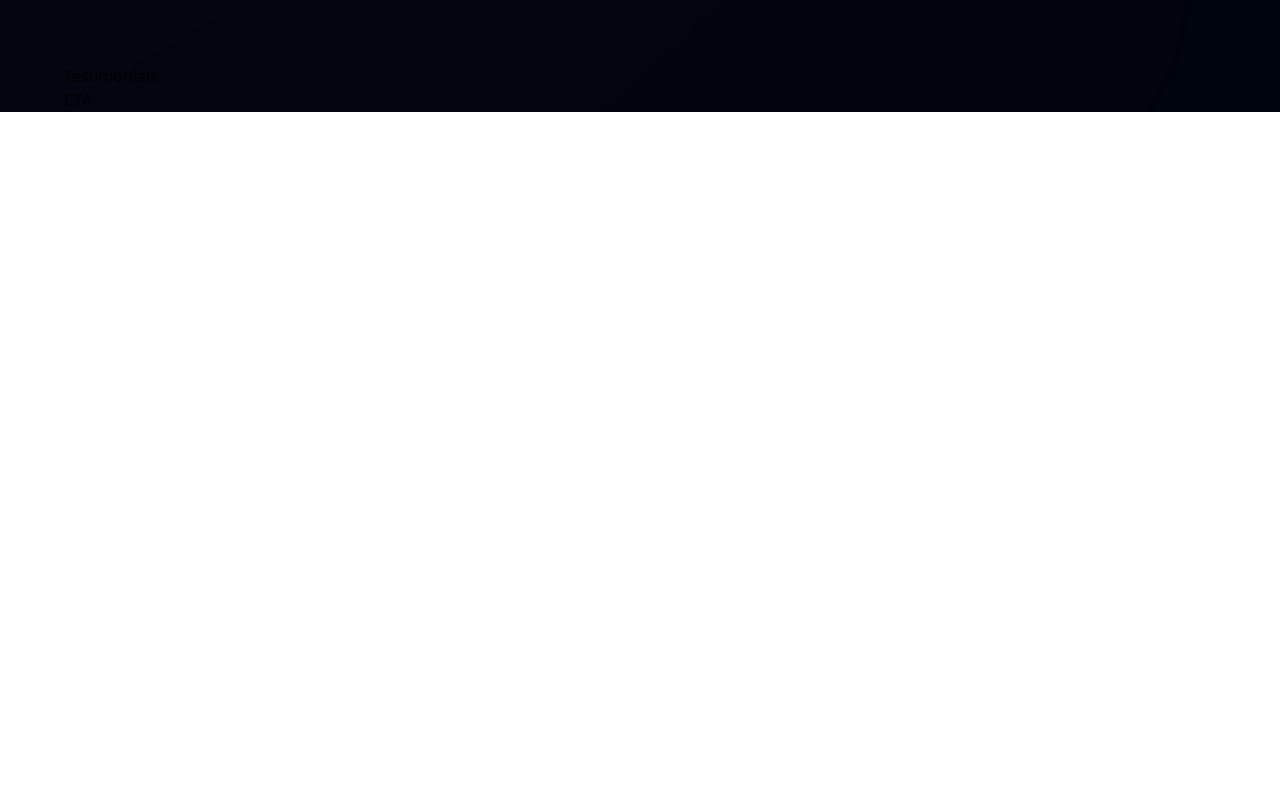
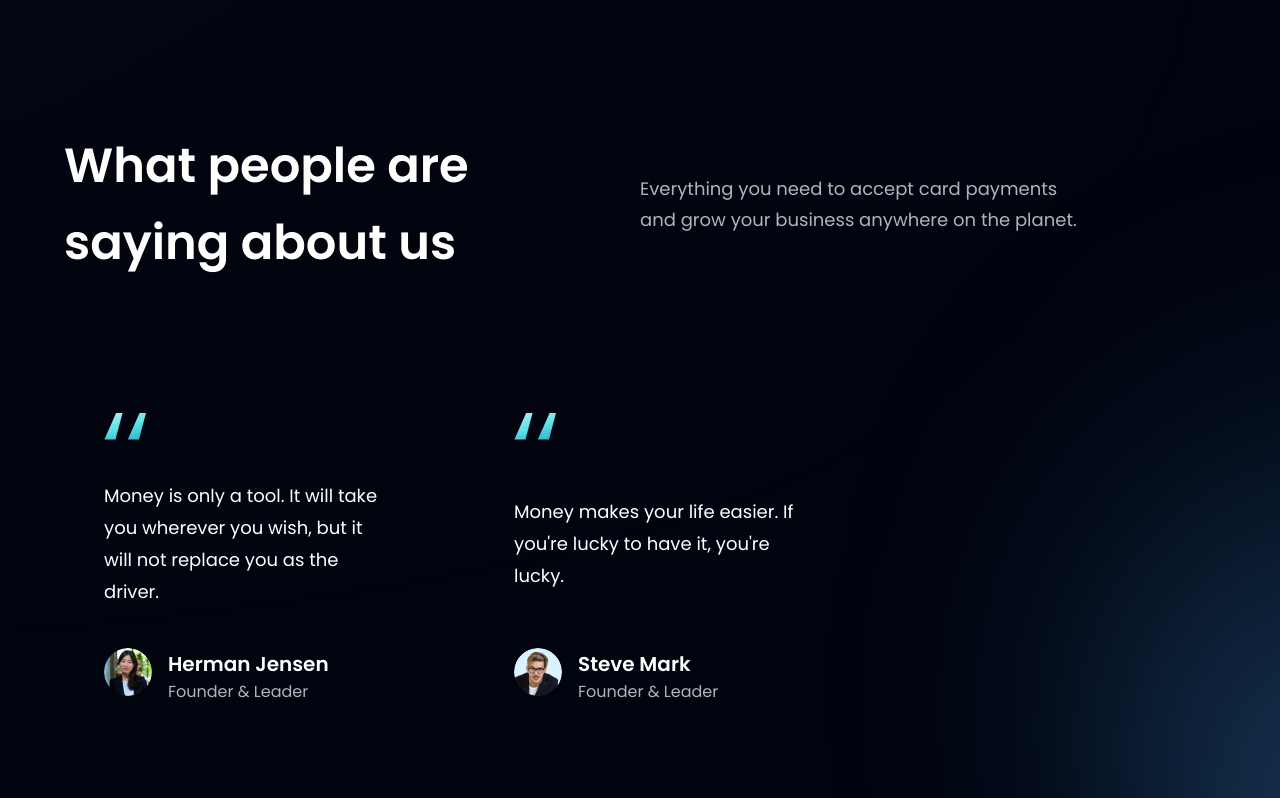
Before and after one commit to Jackal73/modern-bank-landing, a React (Vite) app: page / in a window 1280 px wide. Shown: the part 2742-3540 px from the top of the page. Before the commit the page ends 2854 px from the top, so only its background shows below. Built offline with nearby package versions, Linux system fonts and the light colour scheme.

Commit message:
:sparkles: Add `Testimonials` section with `Feedback Card`

```diff
--- /dev/null
+++ b/src/components/FeedbackCard.jsx
@@ -0,0 +1,18 @@
+import { quotes } from "../assets";
+
+const FeedbackCard = ({ content, name, title, img }) => (
+  <div className="flex justify-between flex-col px-10 py-12 rounded-[20px] max-w-[370px] md:mr-10 sm:mr-5 mr-0 my-5 feedback-card">
+    <img src={quotes} alt="double_quotes" className="w-[42px] h-[27px] object-contain" />
+    <p className="font-poppins font-normal text-[18px] leading-[32px] text-white my-10">{content}</p>
+
+    <div className="flex flex-row">
+      <img src={img} alt={name} className="w-[48px] h-[48px] rounded-full" />
+      <div className="flex flex-col ml-4">
+        <h4 className="font-poppins font-semibold text-[20px] leading-[32px] text-white">{name}</h4>
+        <p className="font-poppins font-normal text-[16px] leading-[24px] text-dimWhite">{title}</p>
+      </div>
+    </div>
+  </div>
+);
+
+export default FeedbackCard;
--- a/src/components/Testimonials.jsx
+++ b/src/components/Testimonials.jsx
@@ -1,7 +1,28 @@
-import React from "react";
+import { feedback } from "../constants";
+import styles from "../style";
+import FeedbackCard from "./FeedbackCard";
 
-const Testimonials = () => {
-  return <div>Testimonials</div>;
-};
+const Testimonials = () => (
+  <section id="clients" className={`${styles.paddingY} ${styles.flexCenter} flex-col relative`}>
+    <div className="absolute z-[0] w-[60%] h-[60%] -right-[50%] rounded-full blue__gradient" />
+
+    <div className="w-full flex justify-between items-center md:flex-row flex-col sm:mb-16 mb-6 relative z-[1]">
+      <h1 className={styles.heading2}>
+        What people are <br className="sm:block hidden" /> saying about us
+      </h1>
+      <div className="w-full md:mt-0 mt-6">
+        <p className={`${styles.paragraph} text-left max-w-[450px]`}>
+          Everything you need to accept card payments and grow your business anywhere on the planet.
+        </p>
+      </div>
+    </div>
+
+    <div className="flex flex-wrap sm:justify-start justify-center w-full feedback-container relative z-[1]">
+      {feedback.map((card) => (
+        <FeedbackCard key={card.id} {...card} />
+      ))}
+    </div>
+  </section>
+);
 
 export default Testimonials;
```
